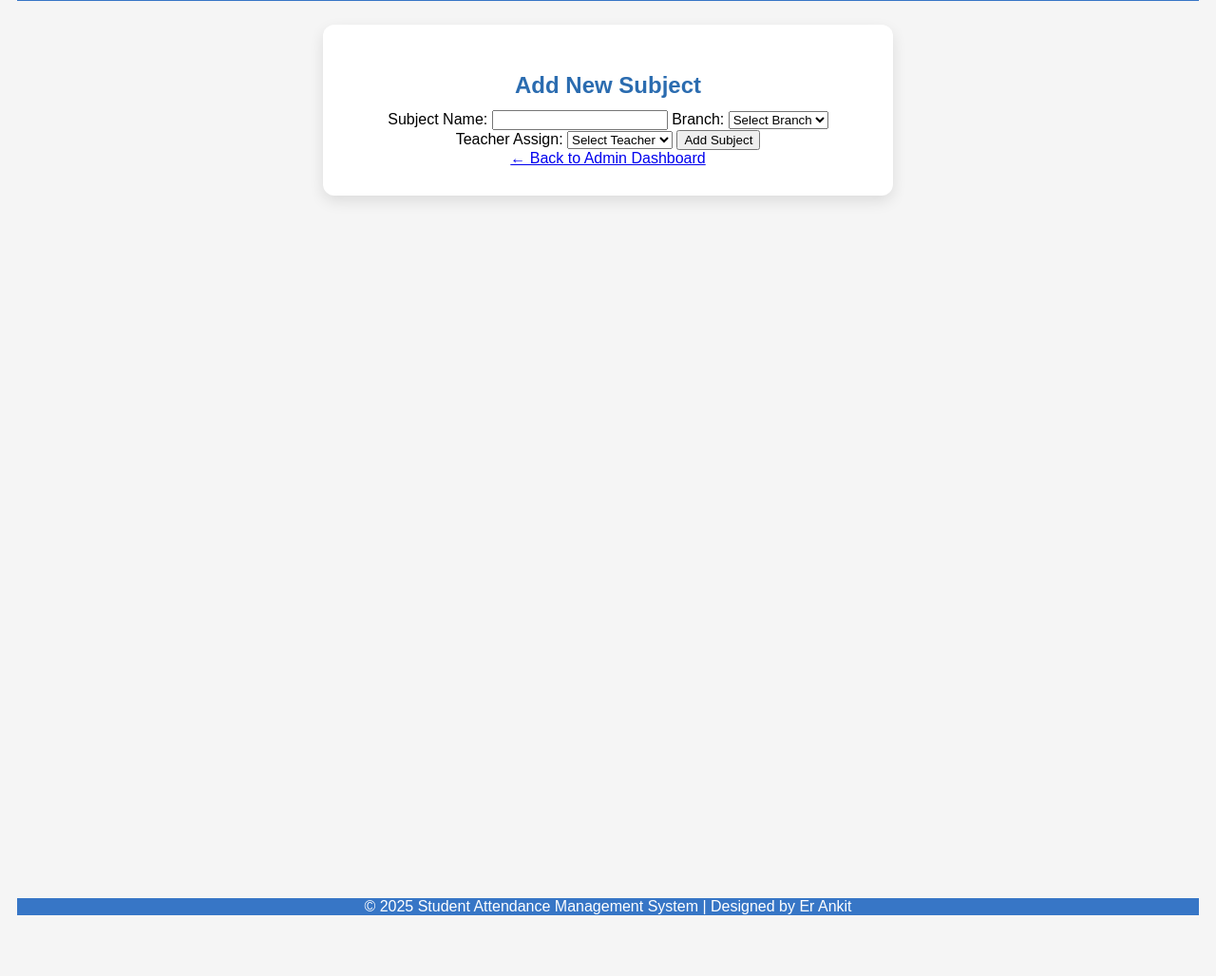
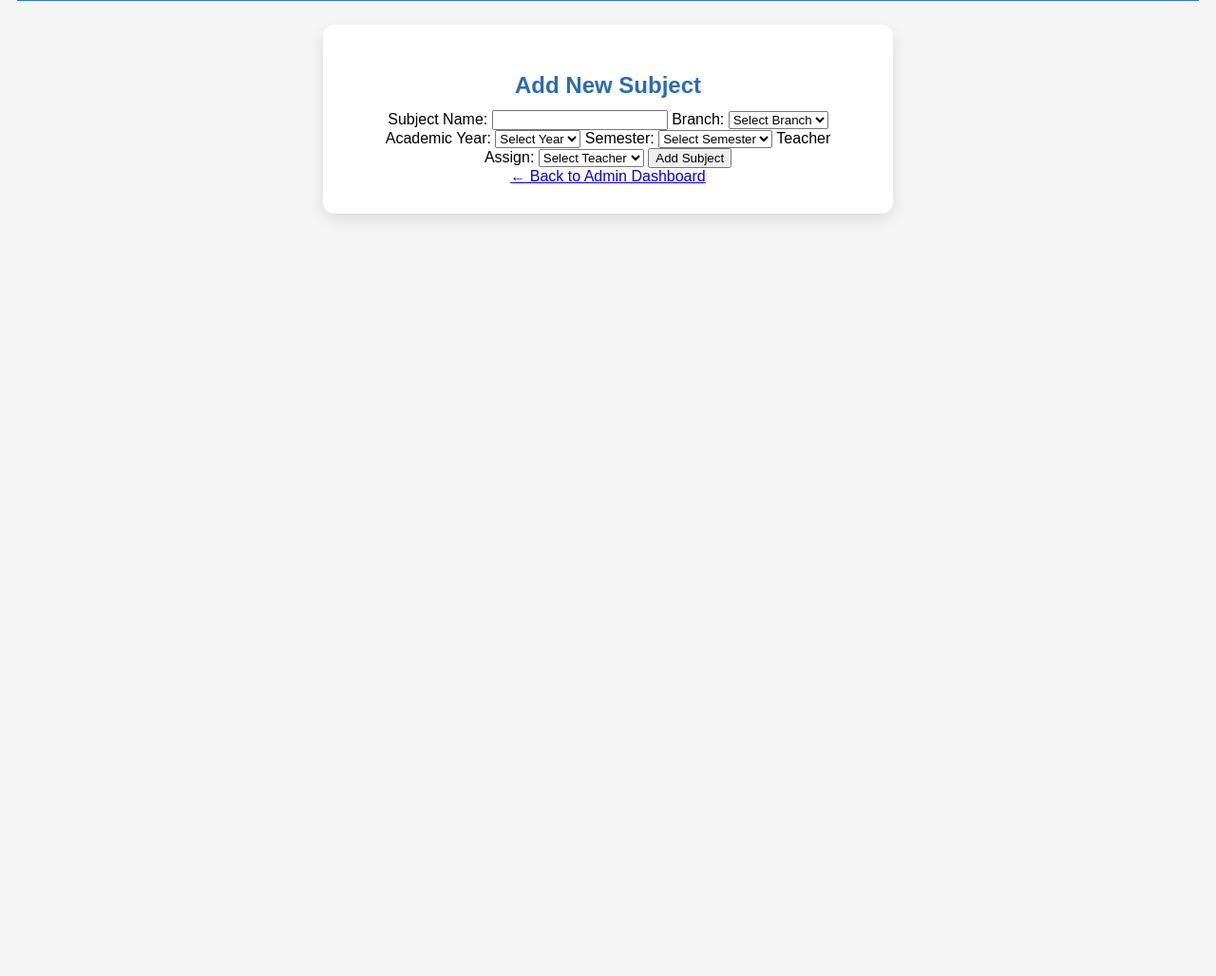
Before and after one commit to Heydevanshu/Attendance-Management-System, a Flask app: page /admin/add_subject in a window 1280 px wide. Shown: the part 204-1232 px from the top of the page at 95% size. After the commit the page ends 435 px from the top, so only its background shows below. Run offline with Flask 3, Linux system fonts and the light colour scheme; the visitor is signed in with stand-in values (Sample User, id 1); data that the repository does not hold is empty.

Commit message:
Update add_subject.html

```diff
--- a/Attendence_system/templates/add_subject.html
+++ b/Attendence_system/templates/add_subject.html
@@ -23,12 +23,29 @@
 
     <label>Branch:</label>
     <select name="branch" required>
-            <option value=""selected>Select Branch</option>
+        <option value="" selected>Select Branch</option>
         <option value="CSE">CSE</option>
         <option value="ECE">ECE</option>
-            <option value="ECE">EEE</option>
+        <option value="EEE">EEE</option>
         <option value="MECH">Mechanical</option>
         <option value="CIVIL">Civil</option>
+    </select>
+
+    <label>Academic Year:</label>
+    <select name="year" required>
+        <option value="" selected>Select Year</option>
+        <option value="1">1st Year</option>
+        <option value="2">2nd Year</option>
+        <option value="3">3rd Year</option>
+        <option value="4">4th Year</option>
+    </select>
+
+    <label>Semester:</label>
+    <select name="semester" required>
+        <option value="" selected>Select Semester</option>
+        {% for i in range(1, 9) %}
+            <option value="{{ i }}">Semester {{ i }}</option>
+        {% endfor %}
     </select>
 
     <label>Teacher Assign:</label>
@@ -44,10 +61,5 @@
 
     <a class="btn" href="{{ url_for('admin_dashboard') }}">← Back to Admin Dashboard</a>
 </div>
-<footer class="text-center py-3 mt-5">
-    <p class="mb-0">
-        © 2025 Student Attendance Management System | Designed by Er Ankit
-    </p>
-</footer>
 </body>
 </html>
```
Lines whose indentation alone changed are shown as unchanged.
